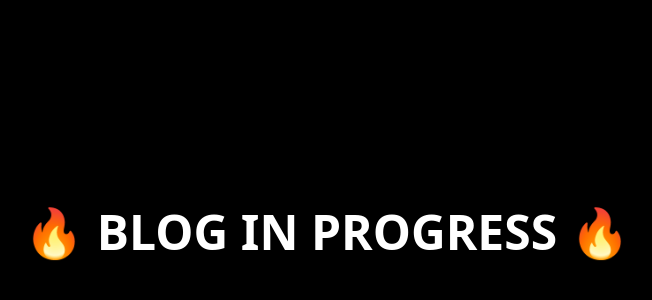
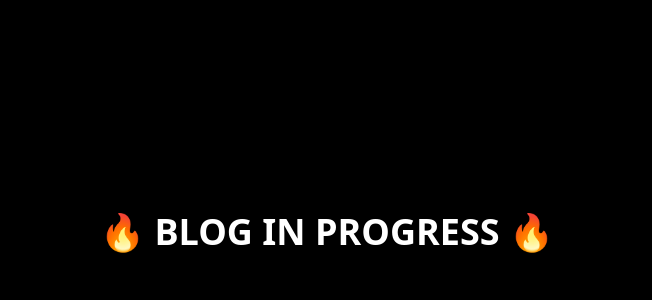
Before and after one commit to Flagro/flagrotown-blog-frontend, a SvelteKit app: page / in a window 1280 px wide. Shown: the part 168-468 px from the top of the page, without its empty margins (313-965 px from the left). Built offline with nearby package versions, Linux system fonts and the light colour scheme.

Commit message:
adapted main page to the tailwindcss

```diff
--- a/src/routes/+page.svelte
+++ b/src/routes/+page.svelte
@@ -14,25 +14,6 @@
 	});
 </script>
 
-<div class="container">
-	<div class="sign">{randomEmoji} BLOG IN PROGRESS {randomEmoji}</div>
+<div class="flex flex-col items-center justify-center h-screen bg-black">
+	<div class="text-white text-4xl font-bold bg-black bg-opacity-50 p-5">{randomEmoji} BLOG IN PROGRESS {randomEmoji}</div>
 </div>
-
-<style>
-	.container {
-		display: flex;
-		flex-direction: column;
-		align-items: center;
-		justify-content: center;
-		height: 100vh;
-		background-color: black;
-	}
-
-	.sign {
-		font-size: 48px;
-		font-weight: bold;
-		color: white;
-		background-color: rgba(0, 0, 0, 0.5);
-		padding: 20px;
-	}
-</style>
```
